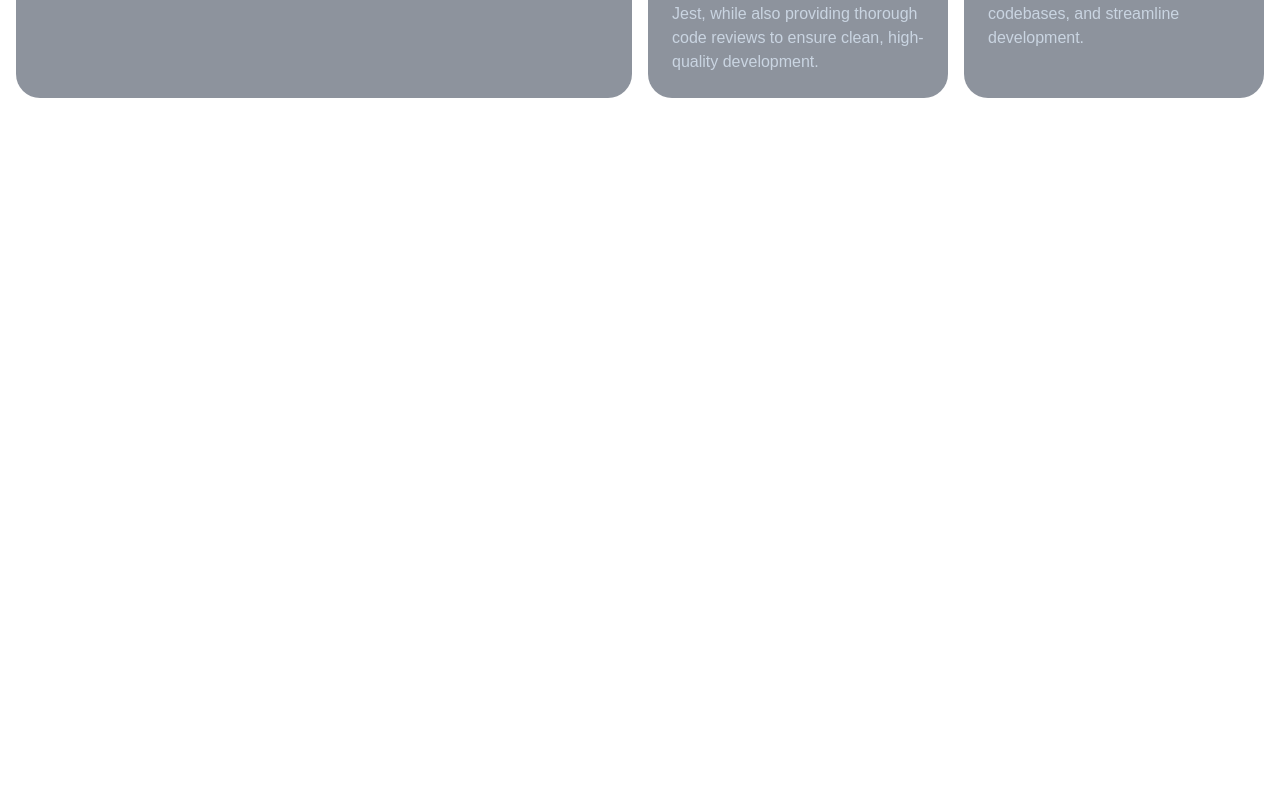
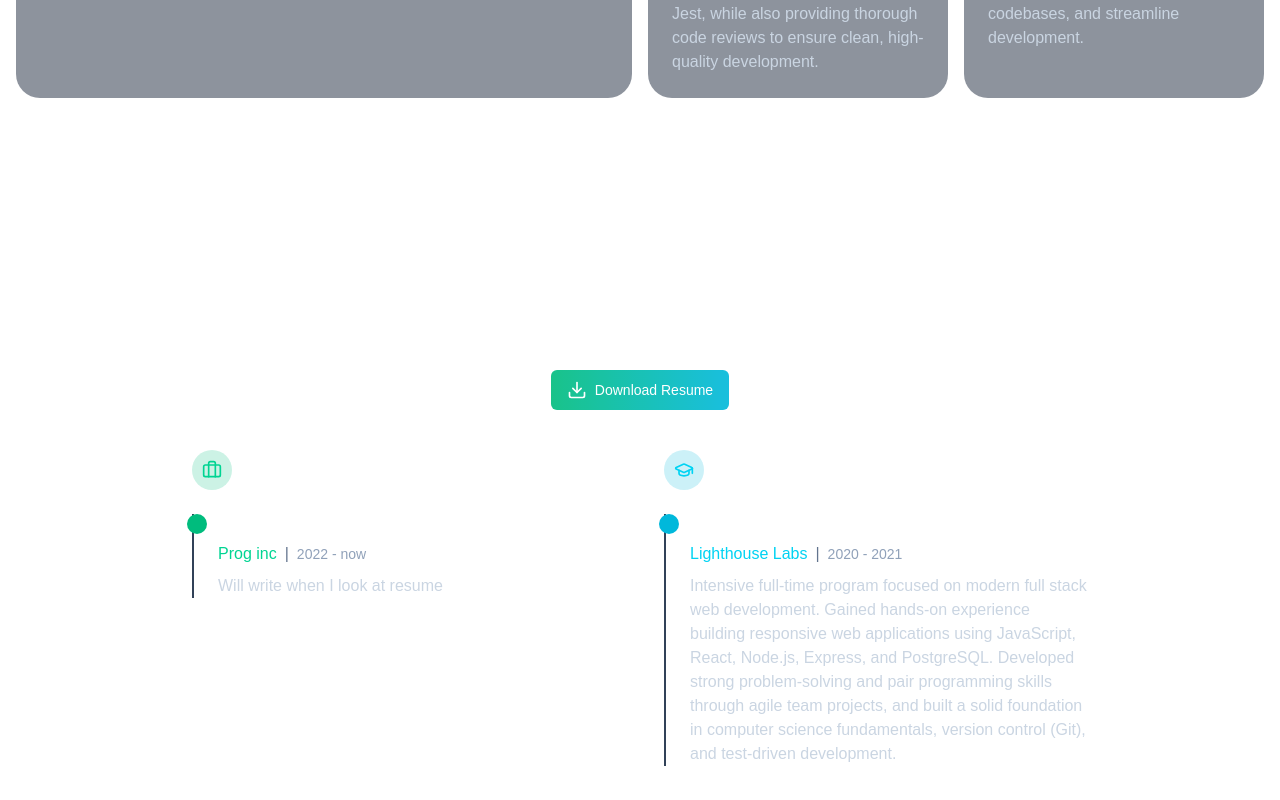
Before and after one commit to arielleon24/portfolio-2025, a Next.js app: page / in a window 1280 px wide. Shown: the part 1346-2146 px from the top of the page. Before the commit the page ends 1508 px from the top, so only its background shows below. Built offline with nearby package versions, Linux system fonts and the light colour scheme.

Commit message:
wip resume.tsx added to page

```diff
--- a/app/page.tsx
+++ b/app/page.tsx
@@ -2,6 +2,7 @@ import About from "@/components/about";
 import AnimatedBackground from "@/components/animated-background";
 import Intro from "@/components/intro";
 import Navbar from "@/components/navbar";
+import Resume from "@/components/resume";
 
 export default function Home() {
   return (
@@ -11,6 +12,7 @@ export default function Home() {
           <Navbar/>
           <Intro/>
           <About/>
+          <Resume/>
         </div>
       </main>
   );
```
